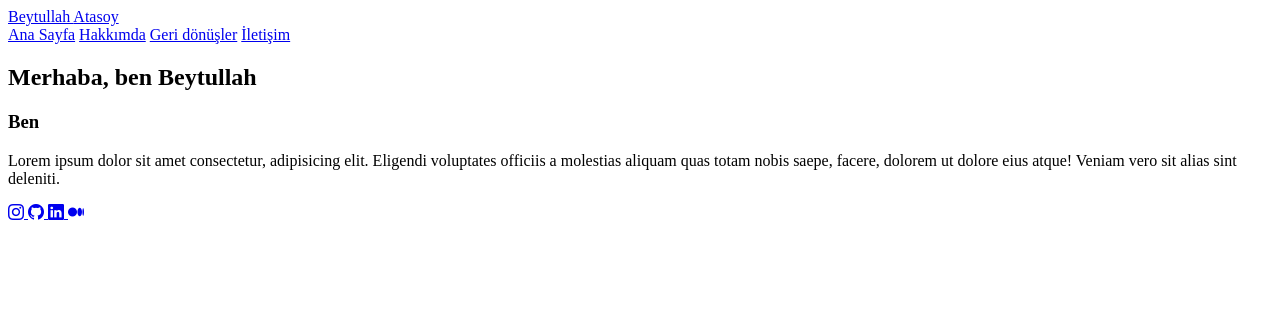
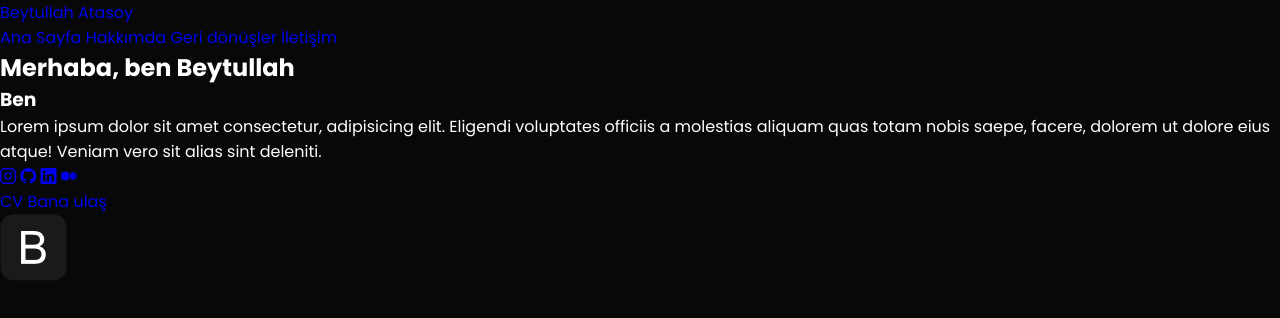
Before and after one commit to beytullahatasoy/my_portfolio, a plain HTML site: page index.html in a window 1280 px wide. Drawn offline with nearby package versions, Linux system fonts and the light colour scheme; some icons are missing.

Commit message:
Add files via upload

```diff
--- a/index.html
+++ b/index.html
@@ -36,12 +36,14 @@
   </header>
   <!-- HEADER END -->
 
+  <!-- HOME START -->
   <section class="home" id="home">
 
     <div class="home-content">
 
       <h1>Merhaba, ben Beytullah</h1>
       <h3 class="text-animation">Ben <span></span></h3>
+
       <p>
         Lorem ipsum dolor sit amet consectetur, adipisicing elit. Eligendi voluptates officiis a molestias aliquam quas
         totam nobis saepe, facere, dolorem ut dolore eius atque! Veniam vero sit alias sint deleniti.
@@ -54,9 +56,18 @@
         <a href="#" target="_blank"> <i class="bi bi-medium"></i> </a>
       </div>
 
+      <div class="btn-group">
+        <a href="#" class="btn">CV</a>
+        <a href="#" class="btn">Bana ulaş</a>
+      </div>
+
     </div>
 
+    <div class="home-img">
+      <img src="img/icon.png" alt="">
+    </div>
   </section>
+  <!-- HOME END -->
 
   <script src="script.js"></script>
 </body>
--- a/style.css
+++ b/style.css
@@ -0,0 +1,33 @@
+/* RESET CSS START */
+
+@import url('https://fonts.googleapis.com/css2?family=Poppins:ital,wght@0,100;0,200;0,300;0,400;0,500;0,600;0,700;0,800;0,900;1,100;1,200;1,300;1,400;1,500;1,600;1,700;1,800;1,900&display=swap');
+
+* {
+margin: 0;
+padding: 0;
+box-sizing: border-box;
+text-decoration: none;
+border: none;
+outline: none;
+scroll-behavior: smooth;
+ font-family: "Poppins", sans-serif;
+}
+
+:root {
+    --bg-color: #080808;
+    --second-bg-color: #131313;
+    --text-color: #fff;
+    --main-color: #00ffee;
+}
+
+html{
+    font: 60%;
+    overflow-x: hidden;
+}
+
+body{
+    background-color: var(--bg-color);
+    color: var(--text-color);
+}
+
+/* RESET CSS END */
```
